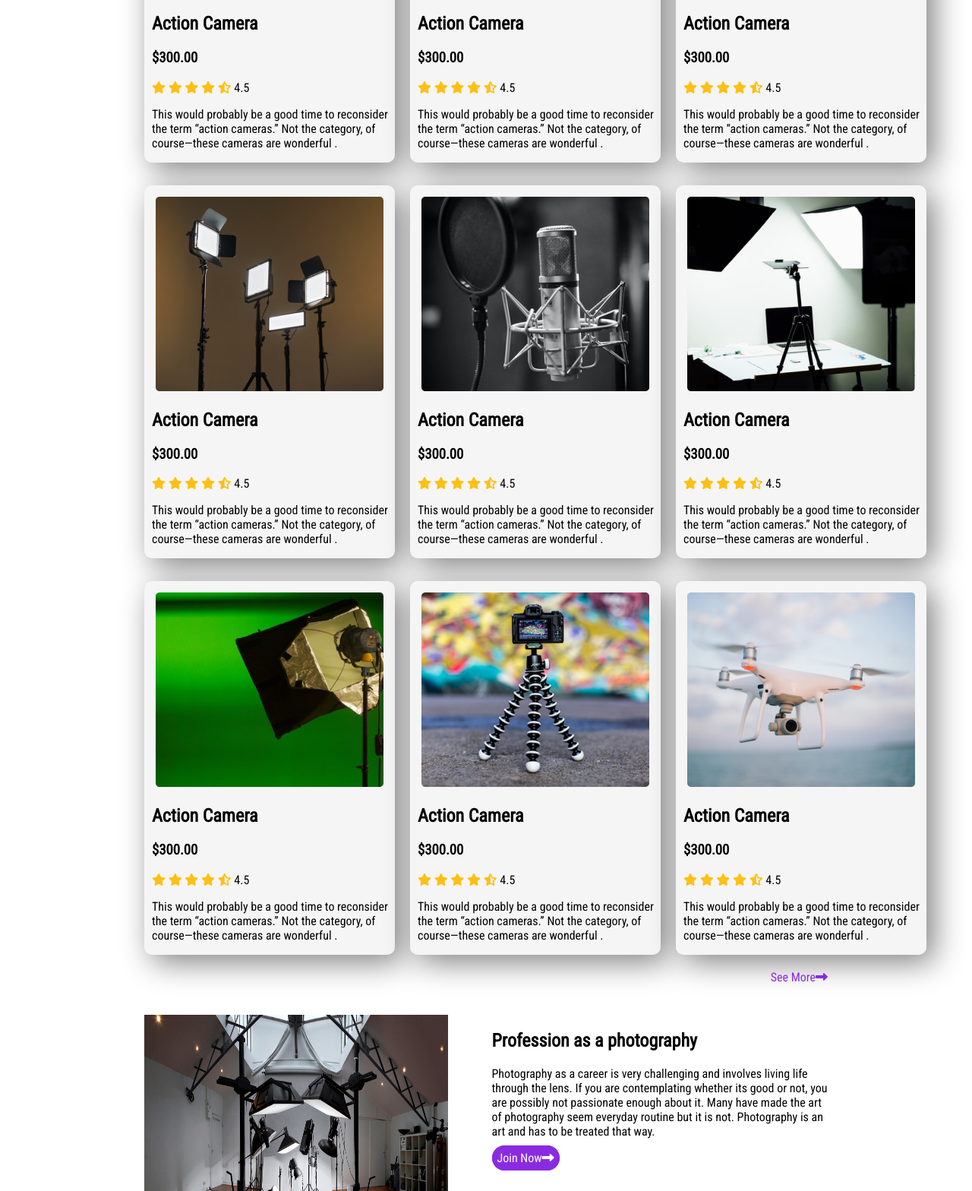
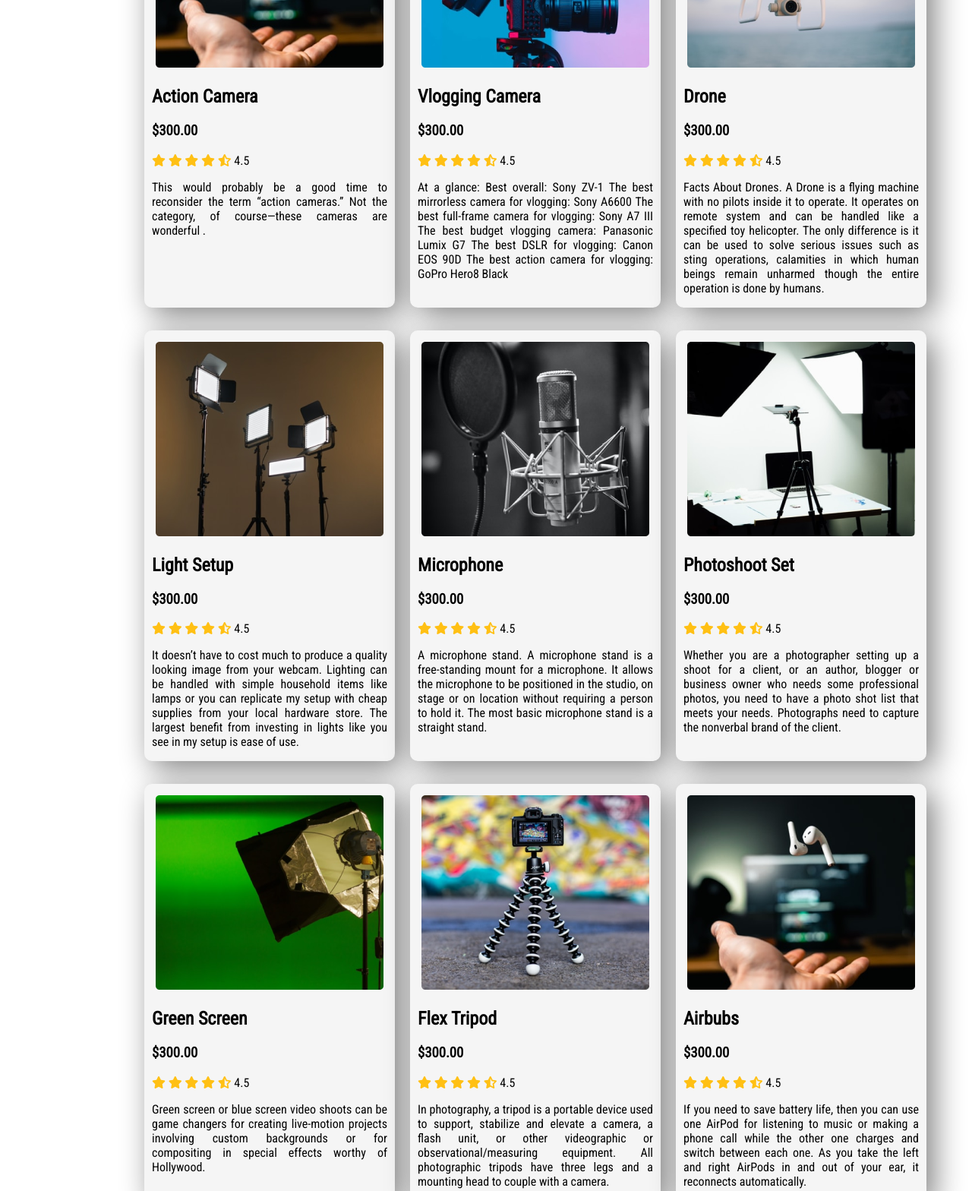
Before and after one commit to Farhad-anik/Assignment-2, a plain HTML site: page index.html in a window 1280 px wide. Shown: the part 931-2499 px from the top of the page at 76% size. Drawn offline with Linux system fonts and the light colour scheme.

Commit message:
modify camera info

```diff
--- a/index.html
+++ b/index.html
@@ -24,12 +24,12 @@
                 <span class="title">
                     <h3>Influencer Products</h3>
                 </span>
-                <!-- <span class="link">
+                <span class="link">
                     <li><a href="">Home</a></li>
                     <li><a href="">Products</a></li>
                     <li><a href=""><i class="fas fa-search"></i></a></li>
                     <li><a href=""><i class="fas fa-cart-plus"></i></a></li>
-                </span> -->
+                </span>
 
             </ul>
         </nav>
@@ -57,7 +57,7 @@
 
         </section>
         <section class="container">
-            <!-- <hr>
+            <hr>
             <div class="logo">
                 <ul>
                     <li><img src="logos/Alibaba.svg"></li>
@@ -69,7 +69,7 @@
                 </ul>
 
             </div>
-            <hr> -->
+            <hr>
         </section>
         <section class="container">
             <h2 class="section-title">Popular Collection</h2>
@@ -107,7 +107,7 @@
                         <img src="images/camera.png">
                     </div>
                     <div class="product-detail">
-                        <h2>Action Camera</h2>
+                        <h2>Vlogging Camera</h2>
                         <h3>$300.00</h3>
                         <div>
                             <i class="fas fa-star filled"></i>
@@ -121,10 +121,10 @@
 
 
                         <div>
-                            <p>This would probably be a good time to reconsider the term “action cameras.” Not the
-                                category,
-                                of
-                                course—these cameras are wonderful .</p>
+                            <p>At a glance: Best overall: Sony ZV-1 The best mirrorless camera for vlogging: Sony A6600
+                                The best full-frame camera for vlogging: Sony A7 III The best budget vlogging camera:
+                                Panasonic Lumix G7 The best DSLR for vlogging: Canon EOS 90D The best action camera for
+                                vlogging: GoPro Hero8 Black</p>
                         </div>
                     </div>
                 </div>
@@ -134,7 +134,7 @@
                         <img src="images/drone.png">
                     </div>
                     <div class="product-detail">
-                        <h2>Action Camera</h2>
+                        <h2>Drone</h2>
                         <h3>$300.00</h3>
                         <div>
                             <i class="fas fa-star filled"></i>
@@ -148,10 +148,11 @@
 
 
                         <div>
-                            <p>This would probably be a good time to reconsider the term “action cameras.” Not the
-                                category,
-                                of
-                                course—these cameras are wonderful .</p>
+                            <p>Facts About Drones. A Drone is a flying machine with no pilots inside it to operate. It
+                                operates on remote system and can be handled like a specified toy helicopter. The only
+                                difference is it can be used to solve serious issues such as sting operations,
+                                calamities in which human beings remain unharmed though the entire operation is done by
+                                humans.</p>
                         </div>
                     </div>
                 </div>
@@ -161,7 +162,7 @@
                         <img src="images/lights.png">
                     </div>
                     <div class="product-detail">
-                        <h2>Action Camera</h2>
+                        <h2>Light Setup</h2>
                         <h3>$300.00</h3>
                         <div>
                             <i class="fas fa-star filled"></i>
@@ -175,10 +176,10 @@
 
 
                         <div>
-                            <p>This would probably be a good time to reconsider the term “action cameras.” Not the
-                                category,
-                                of
-                                course—these cameras are wonderful .</p>
+                            <p>It doesn’t have to cost much to produce a quality looking image from your webcam.
+                                Lighting can be handled with simple household items like lamps or you can replicate my
+                                setup with cheap supplies from your local hardware store. The largest benefit from
+                                investing in lights like you see in my setup is ease of use.</p>
                         </div>
                     </div>
                 </div>
@@ -188,7 +189,7 @@
                         <img src="images/mic.png">
                     </div>
                     <div class="product-detail">
-                        <h2>Action Camera</h2>
+                        <h2>Microphone</h2>
                         <h3>$300.00</h3>
                         <div>
                             <i class="fas fa-star filled"></i>
@@ -202,10 +203,9 @@
 
 
                         <div>
-                            <p>This would probably be a good time to reconsider the term “action cameras.” Not the
-                                category,
-                                of
-                                course—these cameras are wonderful .</p>
+                            <p>A microphone stand. A microphone stand is a free-standing mount for a microphone. It
+                                allows the microphone to be positioned in the studio, on stage or on location without
+                                requiring a person to hold it. The most basic microphone stand is a straight stand.</p>
                         </div>
                     </div>
                 </div>
@@ -215,7 +215,7 @@
                         <img src="images/setup.png">
                     </div>
                     <div class="product-detail">
-                        <h2>Action Camera</h2>
+                        <h2>Photoshoot Set</h2>
                         <h3>$300.00</h3>
                         <div>
                             <i class="fas fa-star filled"></i>
@@ -229,10 +229,10 @@
 
 
                         <div>
-                            <p>This would probably be a good time to reconsider the term “action cameras.” Not the
-                                category,
-                                of
-                                course—these cameras are wonderful .</p>
+                            <p>Whether you are a photographer setting up a shoot for a client, or an author, blogger or
+                                business owner who needs some professional photos, you need to have a photo shot list
+                                that meets your needs. Photographs need to capture the nonverbal brand of the client.
+                            </p>
                         </div>
                     </div>
 
@@ -243,7 +243,7 @@
                         <img src="images/single-light.png">
                     </div>
                     <div class="product-detail">
-                        <h2>Action Camera</h2>
+                        <h2>Green Screen</h2>
                         <h3>$300.00</h3>
                         <div>
                             <i class="fas fa-star filled"></i>
@@ -254,10 +254,9 @@
                             <span class="rating">4.5</span>
                         </div>
                         <div>
-                            <p>This would probably be a good time to reconsider the term “action cameras.” Not the
-                                category,
-                                of
-                                course—these cameras are wonderful .</p>
+                            <p>Green screen or blue screen video shoots can be game changers for creating live-motion
+                                projects involving custom backgrounds or for compositing in special effects worthy of
+                                Hollywood. </p>
                         </div>
                     </div>
                 </div>
@@ -267,7 +266,7 @@
                         <img src="images/tripod.png">
                     </div>
                     <div class="product-detail">
-                        <h2>Action Camera</h2>
+                        <h2>Flex Tripod</h2>
                         <h3>$300.00</h3>
                         <div>
                             <i class="fas fa-star filled"></i>
@@ -281,20 +280,19 @@
 
 
                         <div>
-                            <p>This would probably be a good time to reconsider the term “action cameras.” Not the
-                                category,
-                                of
-                                course—these cameras are wonderful .</p>
+                            <p>In photography, a tripod is a portable device used to support, stabilize and elevate a
+                                camera, a flash unit, or other videographic or observational/measuring equipment. All
+                                photographic tripods have three legs and a mounting head to couple with a camera.</p>
                         </div>
                     </div>
                 </div>
                 <div class="product">
 
                     <div class="ProductOfImage">
-                        <img src="images/drone.png">
+                        <img src="images/airpod.png">
                     </div>
                     <div class="product-detail">
-                        <h2>Action Camera</h2>
+                        <h2>Airbubs</h2>
                         <h3>$300.00</h3>
                         <div>
                             <i class="fas fa-star filled"></i>
@@ -306,10 +304,9 @@
                         </div>
 
                         <div>
-                            <p>This would probably be a good time to reconsider the term “action cameras.” Not the
-                                category,
-                                of
-                                course—these cameras are wonderful .</p>
+                            <p>If you need to save battery life, then you can use one AirPod for listening to music or
+                                making a phone call while the other one charges and switch between each one. As you take
+                                the left and right AirPods in and out of your ear, it reconnects automatically.</p>
                         </div>
                     </div>
                 </div>
--- a/style.css
+++ b/style.css
@@ -8,6 +8,7 @@ main{
     display: flex;
     flex-direction: column;
     align-items: center;
+
 }
 
 
@@ -38,6 +39,7 @@ nav li
     background-color: #FFFFFF;
     width: 900px;
     margin-top: 20px;
+
 }
 
 .main-product
@@ -78,7 +80,7 @@ transition: transform 1s ease-in-out;
 .logo ul li
 {
 
-    margin-left: 25px;
+    margin-left: 15px;
 
 }
 
@@ -94,6 +96,7 @@ transition: transform 1s ease-in-out;
     grid-template-columns: repeat(3, 1fr);
     grid-column-gap: 20px;
     grid-row-gap: 20px;
+
 
 }
 .ProductOfImage
@@ -114,6 +117,8 @@ transition: transform 1s ease-in-out;
 .product-detail
 {
     margin-left: 10px;
+    text-align: justify;
+    margin-right: 10px;
 }
 .fa-star .fa-star-half-alt
 {
@@ -175,9 +180,13 @@ footer ul{
     margin-right: 20px;
 
 
+
 }
 footer li{
     margin-right: 15px;
+}
+footer li a{
+    color: white;
 }
 
 /* Media Queries */
@@ -214,6 +223,11 @@ footer li{
      .popular-collections, .studio-features{
         grid-template-columns: repeat(2, 1fr);
     }
+    .product, .studio-features
+    {
+        text-align: center;
+
+    }
 
 
 }
```
